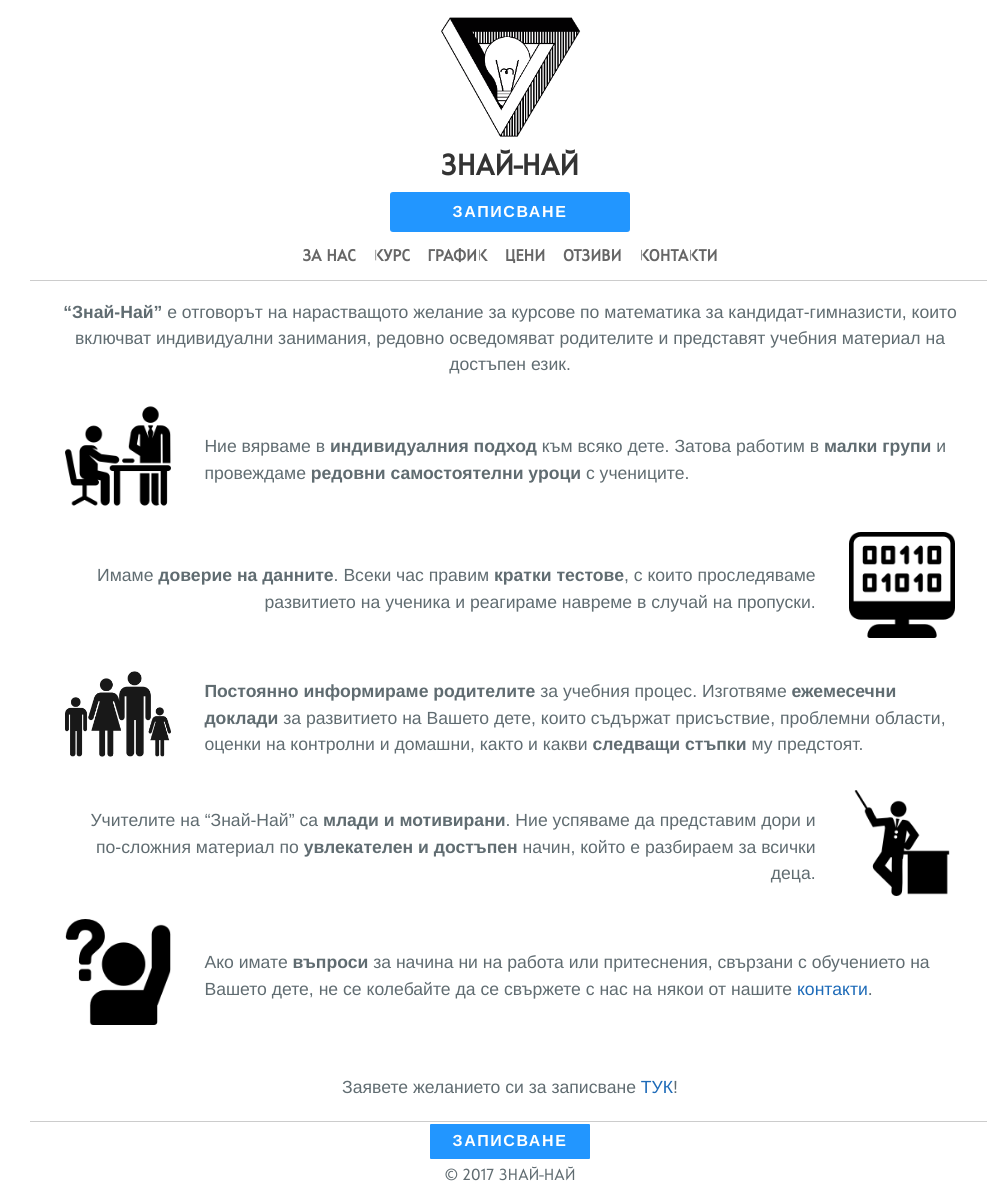
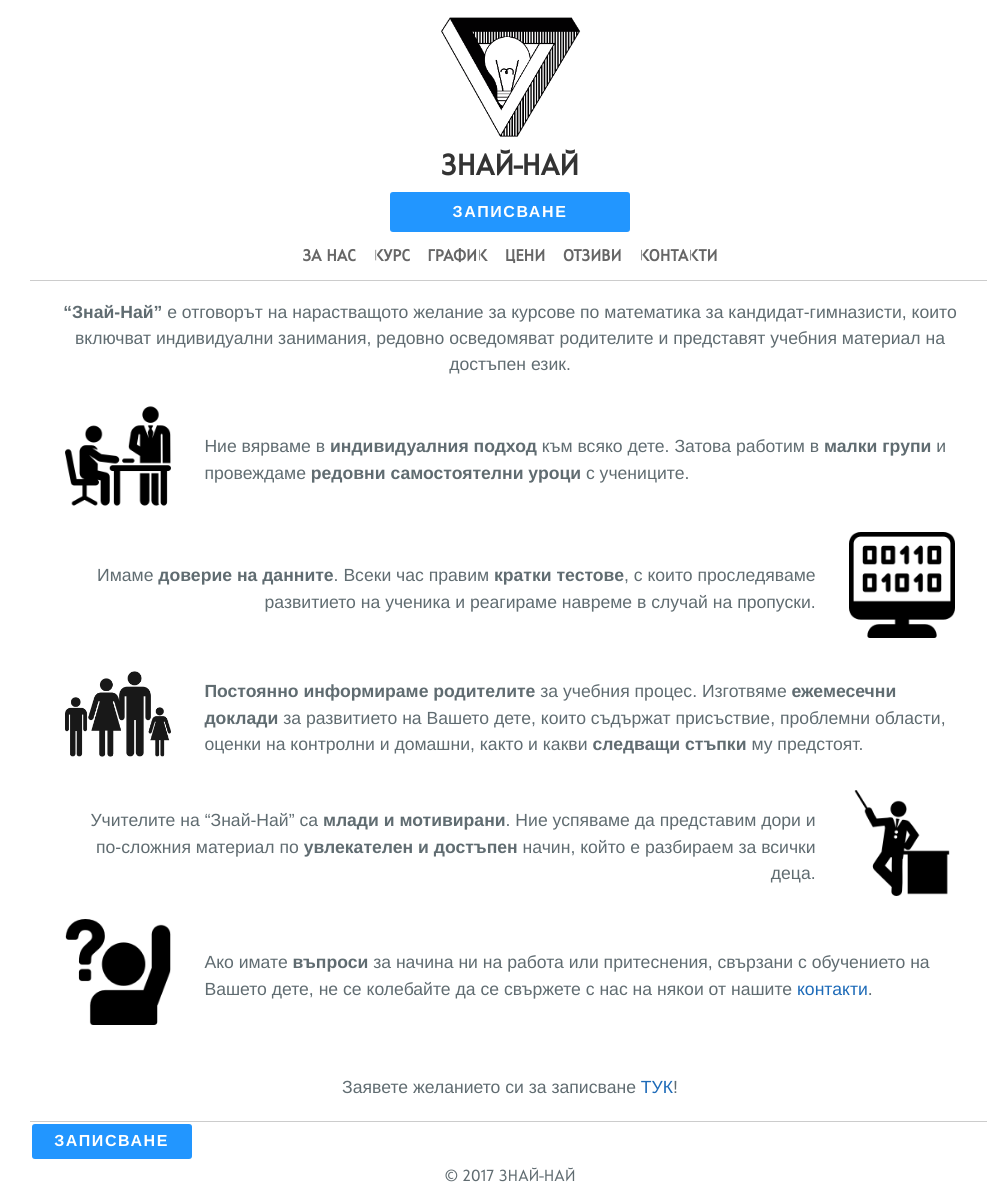
Before and after one commit to znainai/znainai.github.io, a Jekyll site: the page built from index.md, in a window 1280 px wide. Shown: the whole page, without its empty margins (130-1117 px from the left). Built offline with Jekyll 4.4.1, drawn with Linux system fonts in a browser that asks for light colours.

Commit message:
Update jekyll-theme-cayman.scss

```diff
--- a/_sass/jekyll-theme-cayman.scss
+++ b/_sass/jekyll-theme-cayman.scss
@@ -345,10 +345,10 @@
 
   a.enroll-button {
     background: rgb(34, 150, 255);
-    border-radius: 1px;
+    border-radius: 3px;
     width: 10em;
     display: block;
-    margin: auto;
+    margin: 0.1em;
     margin-top: 0.1em;
     padding: 0.1em;
     font-family: Arial Black, Helvetica, sans-serif;
```
